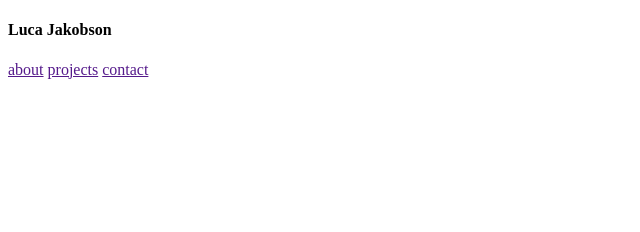
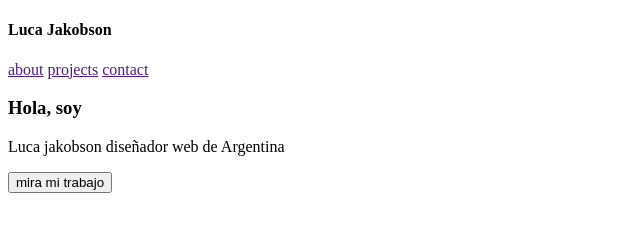
Before and after one commit to lujakob13/mi_portafolio, a plain HTML site: page index.html in a window 1280 px wide. Shown: the whole page, without its empty margins (0-640 px from the left). Drawn offline with Linux system fonts and the light colour scheme.

Commit message:
emepece mi hero agregando una etuiqeta img y un h1

```diff
--- a/index.html
+++ b/index.html
@@ -20,5 +20,14 @@
             </nav>
         </section>
     </header>
+    <main>
+        <!-- hero -->
+        <section class="hero">
+            <!-- introduccion -->
+            <section class="introduccion">
+                <h1><span>Hola, soy</span></h1>
+                <p class="texto"><span class="nombre-presentacion">Luca jakobson</span> diseñador web de Argentina</p>
+                <button>mira mi trabajo</button>
+            </section>
 </body>
 </html>
```
